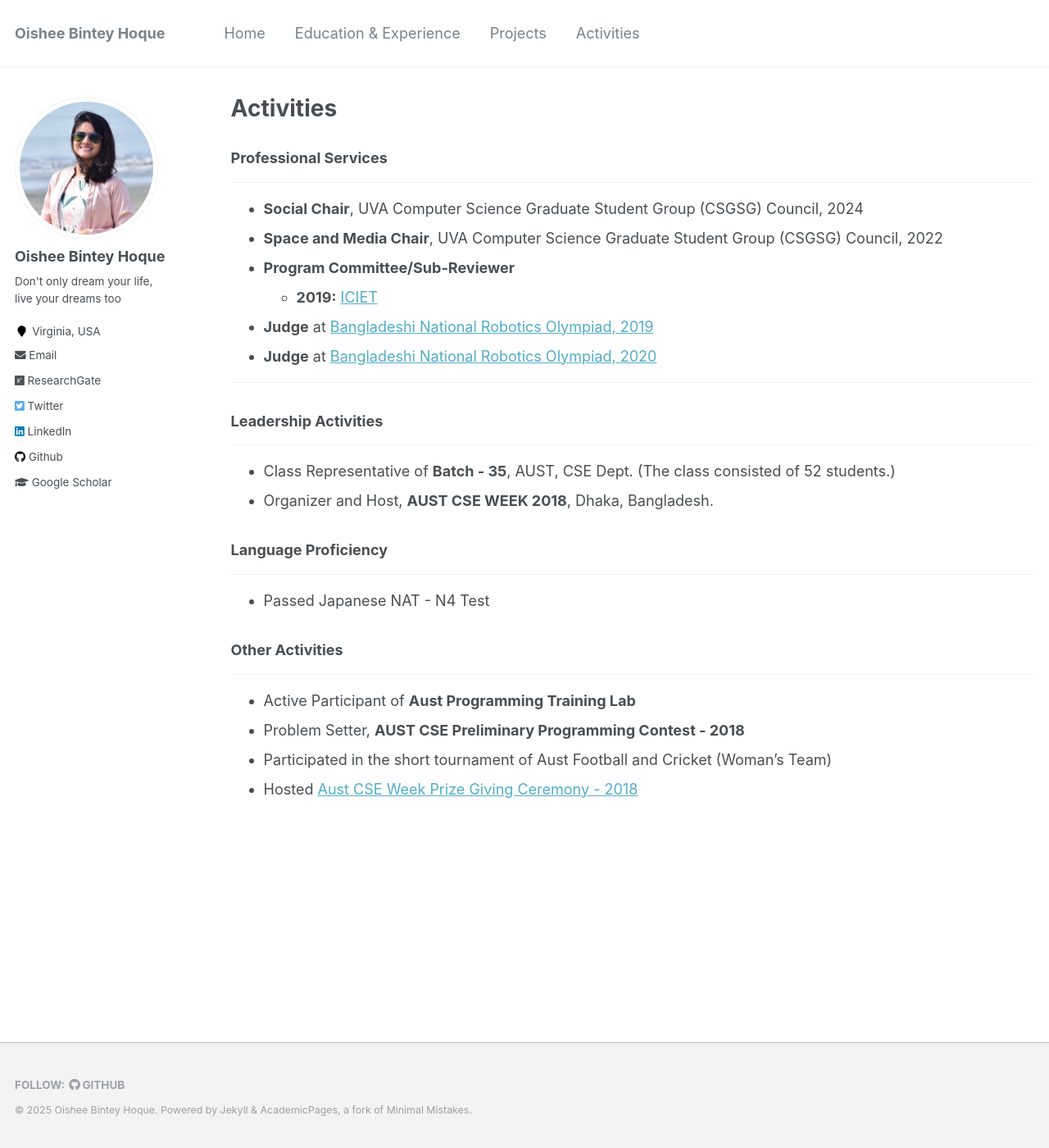
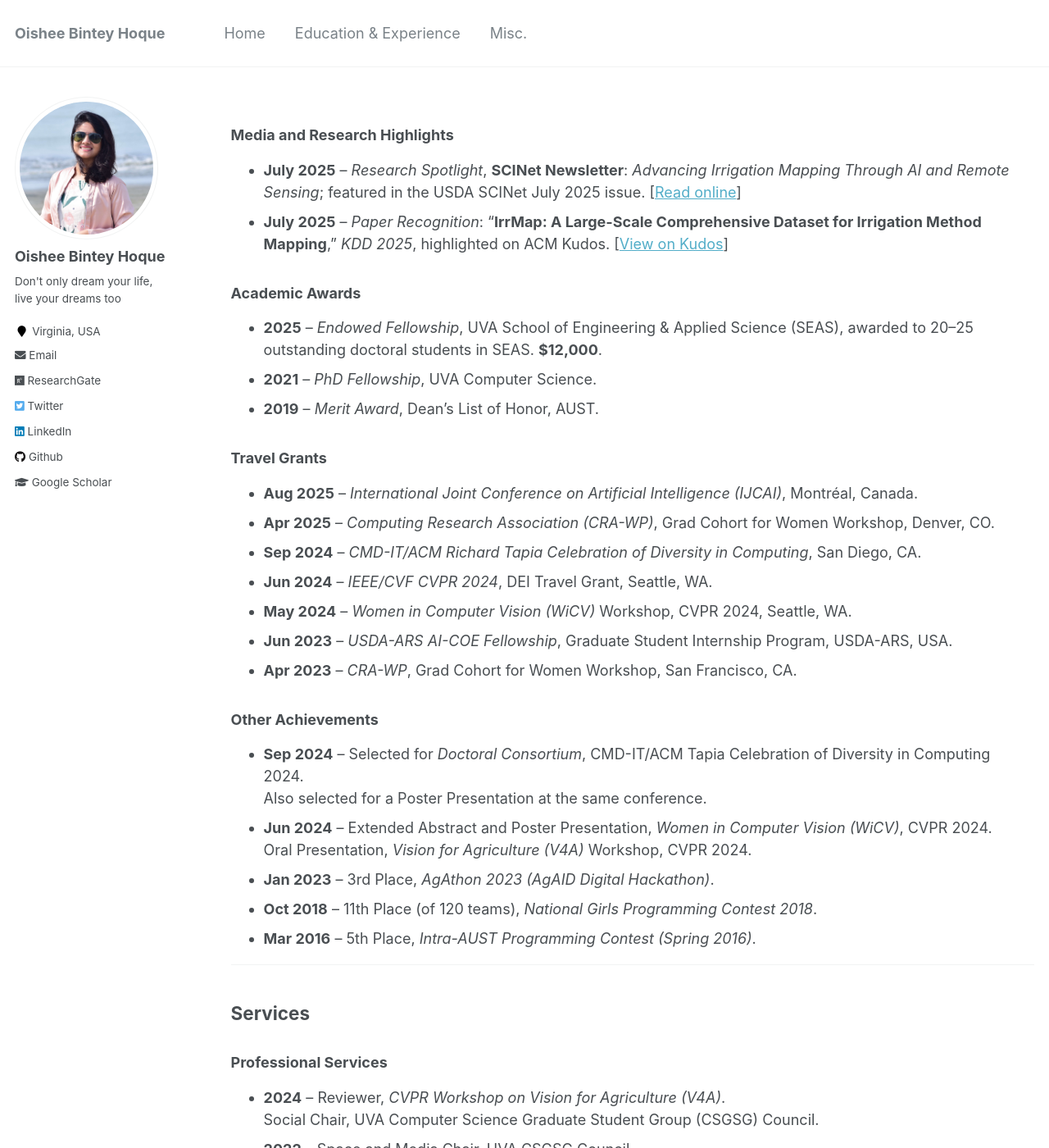
Before and after one commit to oishee-hoque/oishee-hoque.github.io, a Jekyll site: the page built from _pages/activities.md, in a window 1280 px wide and 1400 px high. Shown: the whole window at 82% size. Built offline with Jekyll 4.4.1, drawn with Linux system fonts in a browser that asks for light colours; some of the changed text lies outside the part shown.

Commit message:
other activities

```diff
--- a/_data/navigation.yml
+++ b/_data/navigation.yml
@@ -9,13 +9,16 @@
   - title: "Education & Experience"
     url: /education-awards/
 
-  - title: "Projects"
-    url: /projects/
+  # - title: "Awards & Recognitions"
+  #   url: /awards/
+
+  # - title: "Projects"
+  #   url: /projects/
 
   #- title: "Blog Posts"
   #url: /blog-posts/
 
-  - title: "Activities"
+  - title: "Misc."
     url: /activities/
 
   # - title: "CV"
--- a/_pages/activities.md
+++ b/_pages/activities.md
@@ -1,11 +1,69 @@
 ---
 layout: archive
-title: "Activities"
+title: ""
 permalink: /activities/
 author_profile: true
 ---
+### Media and Research Highlights
+- **July 2025** – *Research Spotlight*, **SCINet Newsletter**: *Advancing Irrigation Mapping Through AI and Remote Sensing*; featured in the USDA SCINet July 2025 issue.  [[Read online](https://scinet.usda.gov/news/newsletter/2025-07)]
+- **July 2025** – *Paper Recognition*: “**IrrMap: A Large-Scale Comprehensive Dataset for Irrigation Method Mapping**,” *KDD 2025*, highlighted on ACM Kudos. [[View on Kudos](https://link.growkudos.com/1e1cogkx91c)]
+
+### Academic Awards
+- **2025** – *Endowed Fellowship*, UVA School of Engineering & Applied Science (SEAS), awarded to 20–25 outstanding doctoral students in SEAS. **$12,000**.
+- **2021** – *PhD Fellowship*, UVA Computer Science.
+- **2019** – *Merit Award*, Dean’s List of Honor, AUST.
+
+### Travel Grants
+- **Aug 2025** – *International Joint Conference on Artificial Intelligence (IJCAI)*, Montréal, Canada.
+- **Apr 2025** – *Computing Research Association (CRA-WP)*, Grad Cohort for Women Workshop, Denver, CO.
+- **Sep 2024** – *CMD-IT/ACM Richard Tapia Celebration of Diversity in Computing*, San Diego, CA.
+- **Jun 2024** – *IEEE/CVF CVPR 2024*, DEI Travel Grant, Seattle, WA.
+- **May 2024** – *Women in Computer Vision (WiCV)* Workshop, CVPR 2024, Seattle, WA.
+- **Jun 2023** – *USDA-ARS AI-COE Fellowship*, Graduate Student Internship Program, USDA-ARS, USA.
+- **Apr 2023** – *CRA-WP*, Grad Cohort for Women Workshop, San Francisco, CA.
+
+### Other Achievements
+- **Sep 2024** – Selected for *Doctoral Consortium*, CMD-IT/ACM Tapia Celebration of Diversity in Computing 2024.
+  Also selected for a Poster Presentation at the same conference.
+- **Jun 2024** – Extended Abstract and Poster Presentation, *Women in Computer Vision (WiCV)*, CVPR 2024.
+  Oral Presentation, *Vision for Agriculture (V4A)* Workshop, CVPR 2024.
+- **Jan 2023** – 3rd Place, *AgAthon 2023 (AgAID Digital Hackathon)*.
+- **Oct 2018** – 11th Place (of 120 teams), *National Girls Programming Contest 2018*.
+- **Mar 2016** – 5th Place, *Intra-AUST Programming Contest (Spring 2016)*.
+
+---
+
+## Services
 
 ### Professional Services
+- **2024** – Reviewer, *CVPR Workshop on Vision for Agriculture (V4A)*.
+  Social Chair, UVA Computer Science Graduate Student Group (CSGSG) Council.
+- **2022** – Space and Media Chair, UVA CSGSG Council.
+- **2020–2019** – Judge, *Bangladeshi National Robotics Olympiad*.
+- **2019** – Program Committee/Sub-Reviewer, *ICIET 2019*.
+
+### Other Services
+- **2023** – Student Volunteer, *GEMS (Girls Excited about Math and Science)*, University of Virginia — assisted with course design and teaching.
+- **2023** – Volunteer, *Meals on Wheels* — assisted with meal delivery to elderly individuals.
+- **2018** – Problem Setter, Organizer, and Host, *AUST CSE Week*; Host, *Prize Giving Ceremony*.
+- **2016–2018** – Class Representative, *Batch 35, AUST CSE Dept.* (52 students).
+
+---
+
+## Research Talks and Presentations
+
+- **Aug 2025** – Oral & Poster Presentations: *Knowledge-Informed Deep Learning for Irrigation Type Mapping from Remote Sensing* and *IGraSS: Learning to Identify Infrastructure Networks from Satellite Imagery by Iterative Graph-constrained Semantic Segmentation*, *IJCAI 2025*.
+- **Sep 2025** – Thesis Summary Presentation, *AgAID Annual Meeting*.
+- **Jun 2024** – Oral & Poster Presentation, *IrrNet: Advancing Irrigation Mapping with Incremental Patch Size Training on Remote Sensing Imagery*, *V4A Workshop*, CVPR 2024; Poster, *WiCV Workshop*, CVPR 2024.
+- **Sep 2024** – Doctoral Consortium & Poster Presentations, *CMD-IT/ACM Tapia Conference*, San Diego, CA.
+- **Apr 2023** – Oral & Poster Presentation, “*COVID-19 Non-pharmaceutical Interventions: Data Annotation for Rapidly Changing Local Policy Information*,” *CCI Symposium 2023*.
+- **Dec 2020** – Presentations at *ICCIT 2020* and *ACCV MLCSA Workshop 2020*: *Autonomous Deblurring Images and Information Extraction* and *BdSL36 Dataset for Bangladeshi Sign Letters Recognition*.
+- **Dec 2018** – Presentation, *Real-Time Bangladeshi Sign Language Detection Using Faster R-CNN*, *ICIET 2018*.
+
+### Language Test
+- **Dec 2020** Passed Japanese NAT - N4 Test
+
+<!-- ### Professional Services
 
 ---
 
@@ -38,4 +96,4 @@
 - Active Participant of **Aust Programming Training Lab**
 - Problem Setter, **AUST CSE Preliminary Programming Contest - 2018**
 - Participated in the short tournament of Aust Football and Cricket (Woman's Team)
-- Hosted [Aust CSE Week Prize Giving Ceremony - 2018](https://www.facebook.com/codeware.aust/)
+- Hosted [Aust CSE Week Prize Giving Ceremony - 2018](https://www.facebook.com/codeware.aust/) -->
```
Also changed, not shown: _pages/education-awards.md (+36 -16 lines).
